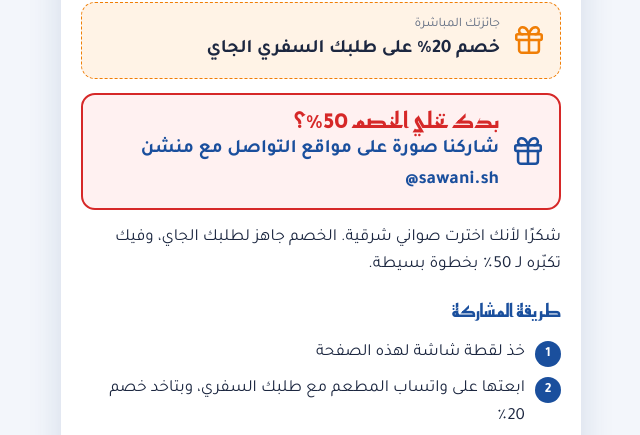
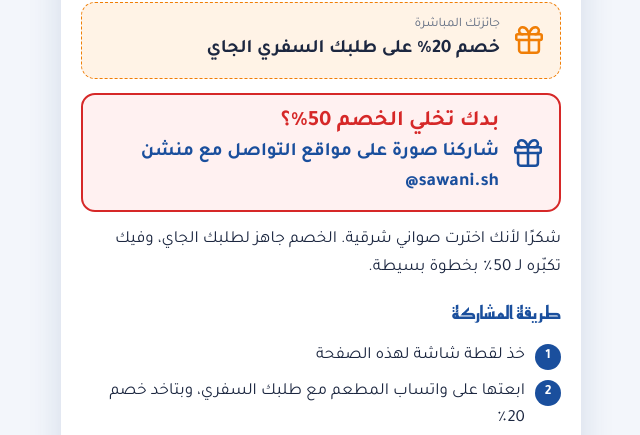
Before and after one commit to Yassinalersali/sawani-win, a plain HTML site: page index.html in a window 1280 px wide. Shown: the part 313-748 px from the top of the page, without its empty margins (319-959 px from the left). Drawn offline with Linux system fonts and the light colour scheme.

Commit message:
خط عادي لعنوان عرض الخصم 50٪
Co-Authored-By: Claude Opus 5.5 <noreply@anthropic.com>
Claude-Session: https://claude.ai/code/session_01PLeGNeC71jqEzF87cba6kv

```diff
--- a/style.css
+++ b/style.css
@@ -61,5 +61,5 @@ h1{font-family:var(--display);font-weight:700;font-size:30px;line-height:1.3;mar
 .prize.bonus{background:#eaf1fb;border-color:var(--blue)}
 .prize.bonus .val{color:var(--blue)}
 [dir=ltr]{unicode-bidi:isolate;direction:ltr;display:inline-block}
-.prize.bonus .lbl{color:#d62828;font-size:22px;font-weight:800;font-family:var(--display);line-height:1.3}
+.prize.bonus .lbl{color:#d62828;font-size:22px;font-weight:700;font-family:var(--body);line-height:1.4}
 .prize.bonus{border:2px solid #d62828;background:#fff1f1}
```
